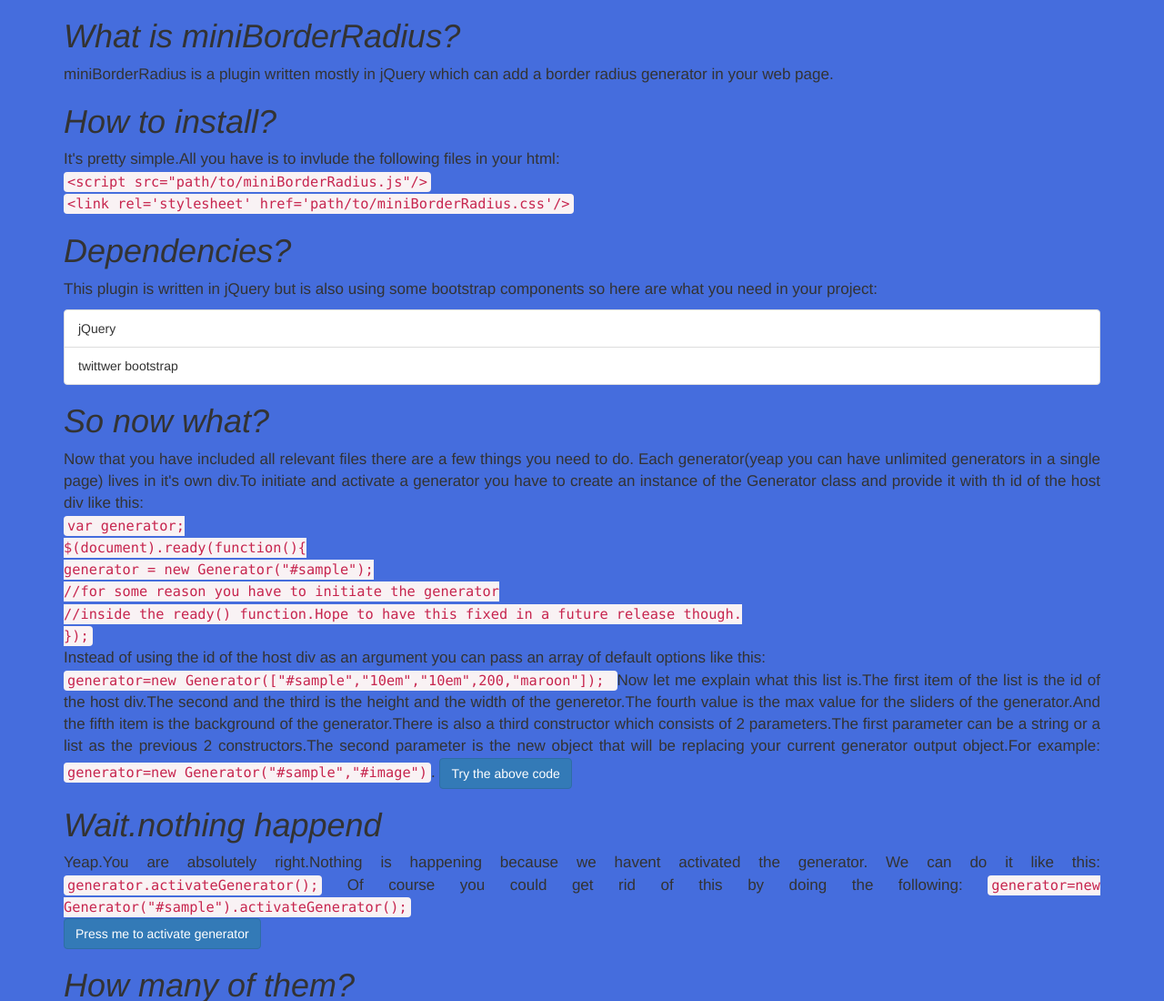
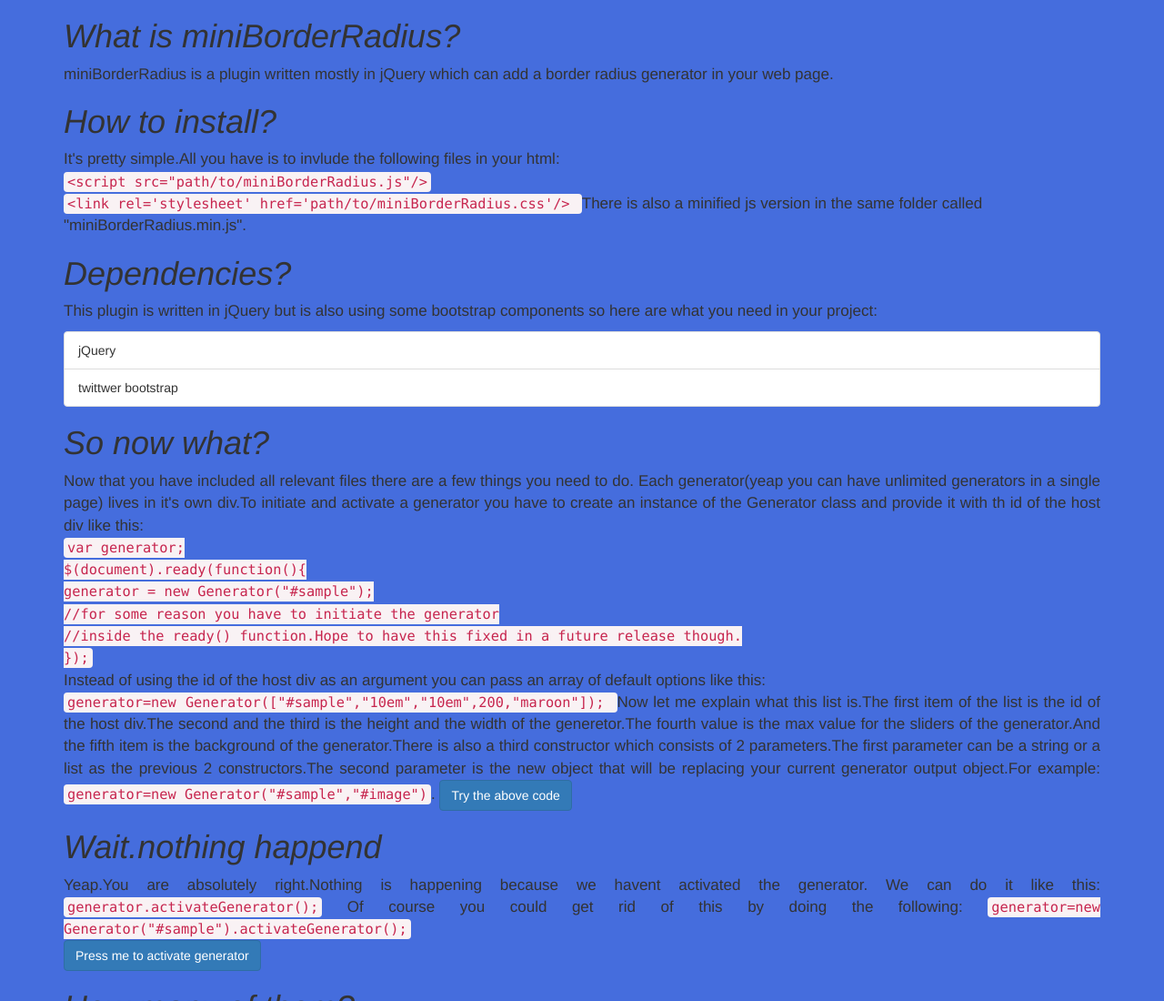
Before and after one commit to kounelios13/mini-border-radius, a website: page demo.html in a window 1280 px wide. Shown: the top 1100 px of the page at 91% size. Drawn offline with Linux system fonts and the light colour scheme.

Commit message:
updated demo page

```diff
--- a/demo.html
+++ b/demo.html
@@ -59,6 +59,7 @@
 			<code>
 				&lt;link rel='stylesheet' href='path/to/miniBorderRadius.css'/&gt;
 			</code>
+			There is also a minified js version in the same folder called "miniBorderRadius.min.js".
 		</p>
 		<h1>
 			<em>Dependencies?</em>
```
